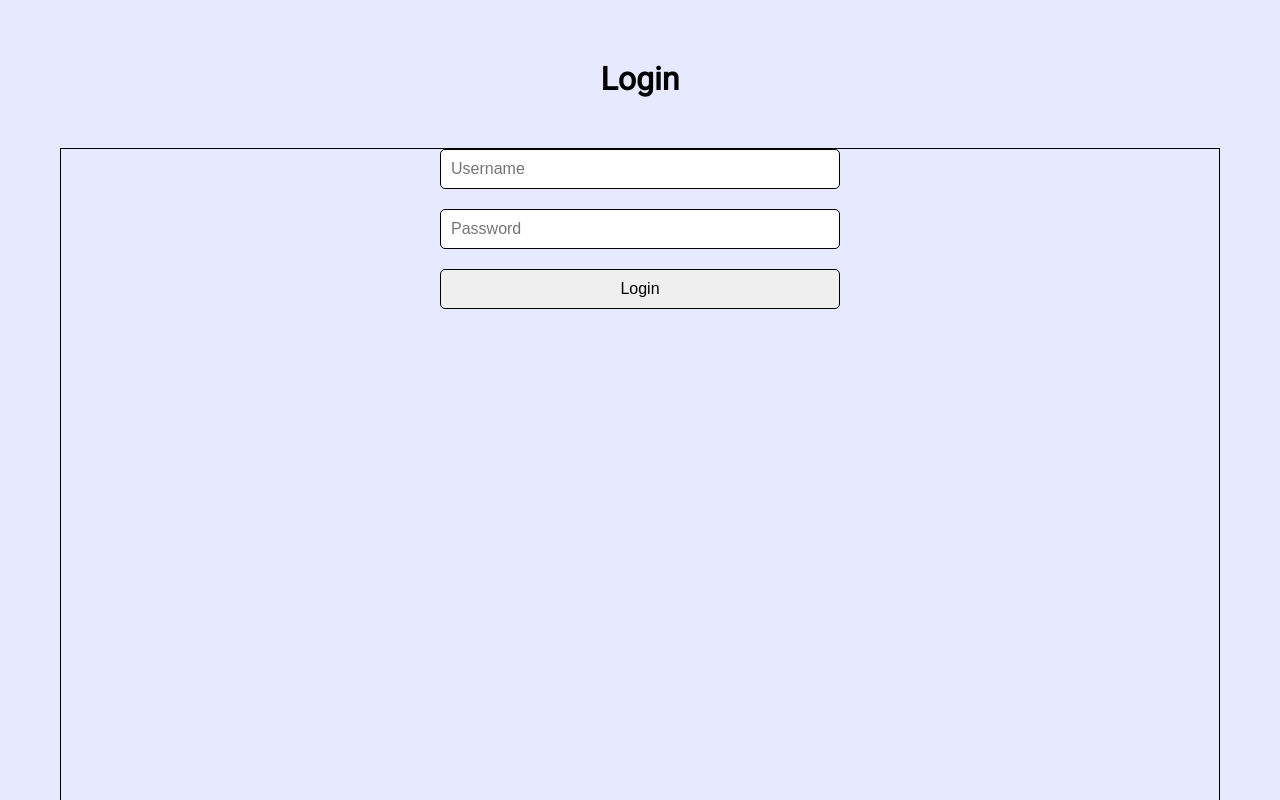
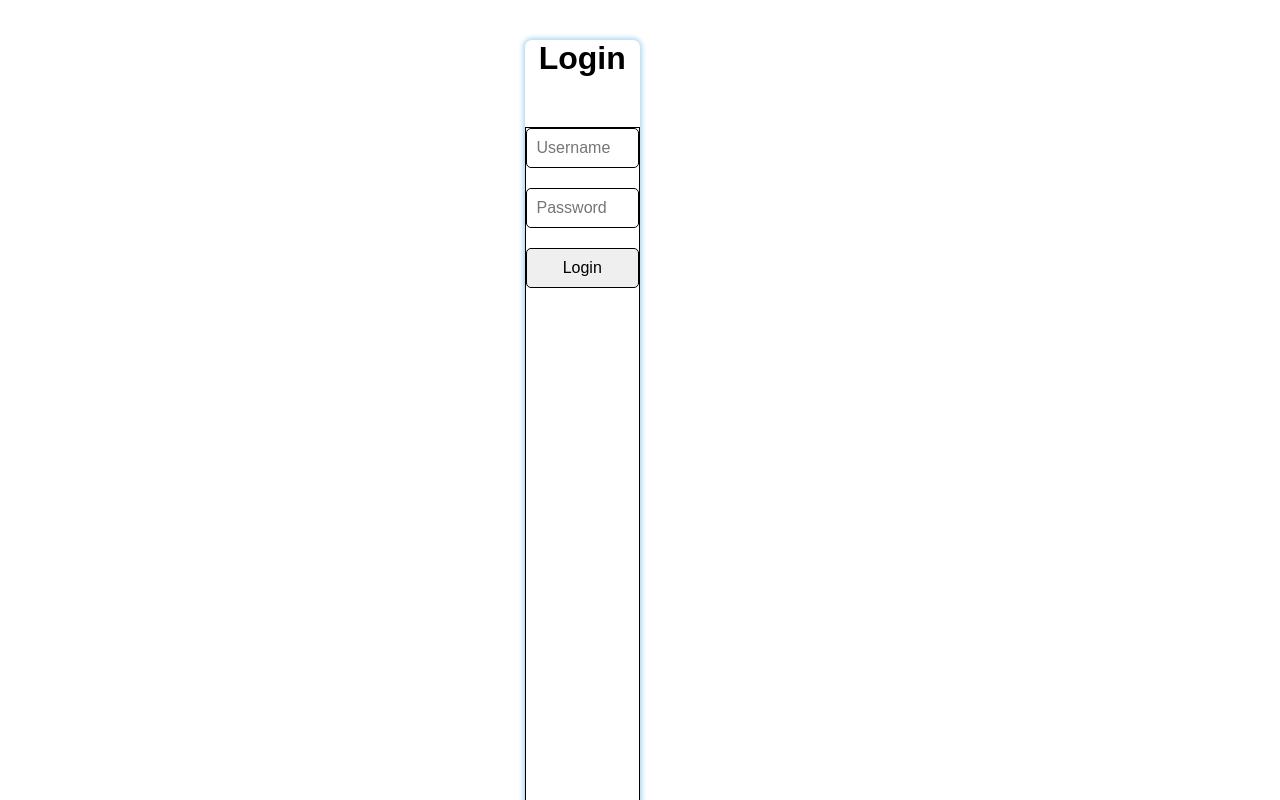
Before and after one commit to ec20468/Software-Engineering-Project, a React (Create React App) app: page /Login in a window 1280 px wide. Shown: the top 800 px of the page. Built offline with nearby package versions, Linux system fonts and the light colour scheme.

Commit message:
Update index.css

```diff
--- a/src/components/Login/index.css
+++ b/src/components/Login/index.css
@@ -0,0 +1,98 @@
+html {
+    height: 100%;
+    }
+
+
+
+    body {
+        height: 100%;
+        margin: 0;
+        font-family: Arial, Helvetica, sans-serif;
+        display: grid;
+        justify-items: center;
+        align-items: center;
+        background-color: white;
+    }
+
+
+
+    #main-holder {
+        width: 50%;
+        height: 70%;
+        display: grid;
+        justify-items: center;
+        align-items: center;
+        background-color: white;
+        border-radius: 7px;
+        box-shadow: 0px 0px 5px 2px #ADD8ED;
+    }
+
+
+    #login-error-msg-holder {
+        width: 100%;
+        height: 100%;
+        display: grid;
+        justify-items: center;
+        align-items: center;
+    }
+
+
+
+    #login-error-msg {
+        width: 23%;
+        text-align: center;
+        margin: 0;
+        padding: 5px;
+        font-size: 12px;
+        font-weight: bold;
+        color: white;
+        border: 1px solid ;
+        background-color: #ADD8ED;
+        opacity: 0;
+    }
+
+
+
+    #error-msg-second-line {
+        display: block;
+    }
+
+
+
+    #login-form {
+        align-self: flex-start;
+        display: grid;
+        justify-items: center;
+        align-items: center;
+    }
+
+
+
+    .login-form-field::placeholder {
+        color: #3a3a3a;
+    }
+
+
+
+    .login-form-field {
+        border: none;
+        border-bottom: 1px solid #3a3a3a;
+        margin-bottom: 10px;
+        border-radius: 3px;
+        outline: none;
+        padding: 0px 0px 5px 5px;
+    }
+
+
+
+    #login-form-submit {
+        width: 100%;
+        padding: 7px;
+        border: none;
+        border-radius: 5px;
+        color: white;
+        font-weight: bold;
+        background-color: #ADD8ED;
+        cursor: pointer;
+        outline: none;
+    }
```
